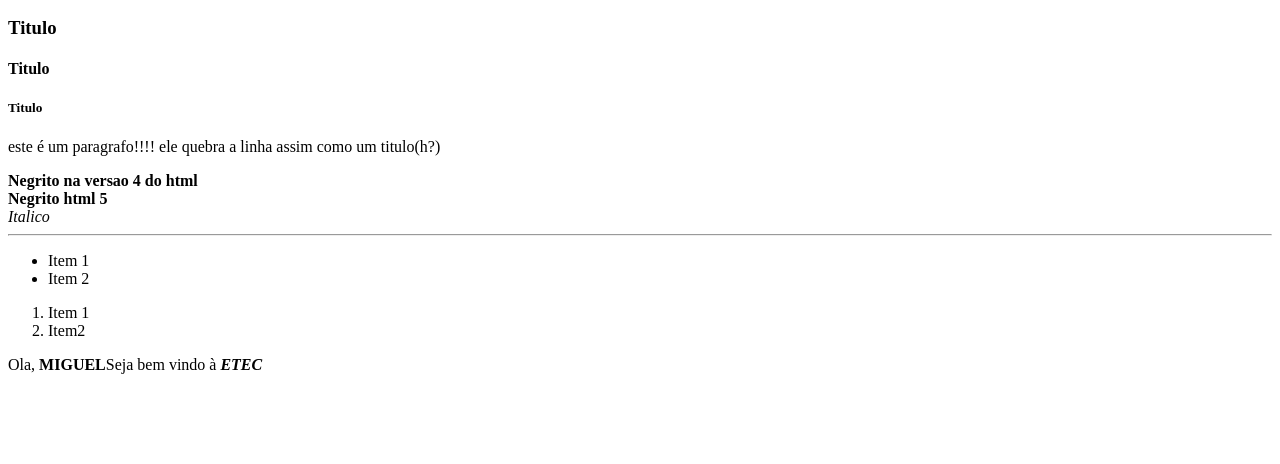
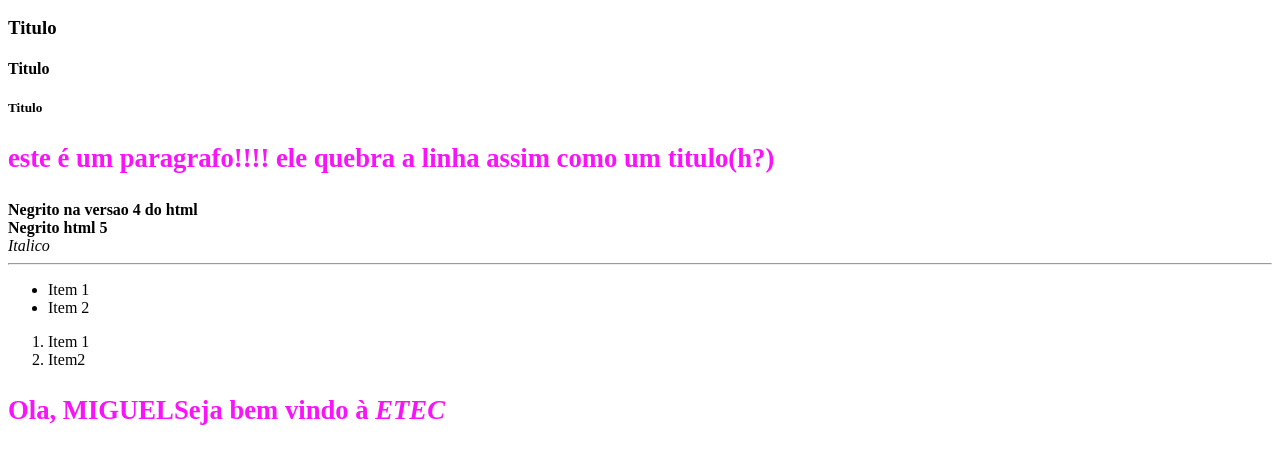
Before and after one commit to josemiguel2004/AulasPWI, a plain HTML site: page Aulas2002/index.html in a window 1280 px wide. Shown: the part 110-574 px from the top of the page. Drawn offline with Linux system fonts and the light colour scheme.

Commit message:
adicionando CSS

```diff
--- a/Aulas2002/index.html
+++ b/Aulas2002/index.html
@@ -2,7 +2,17 @@
 <html>
     <head>
         <title>Minha primeira pagina </title>
+        <style>
+            p {
+
+
+                color: #fa12fa;
+                font-size : 20pt;
+                font-weight: bold;
+            }
+        </style>
         </head>
+
         <body>
             <h1>Titulo</h1>
             <h2>Titulo2</h2>
```
